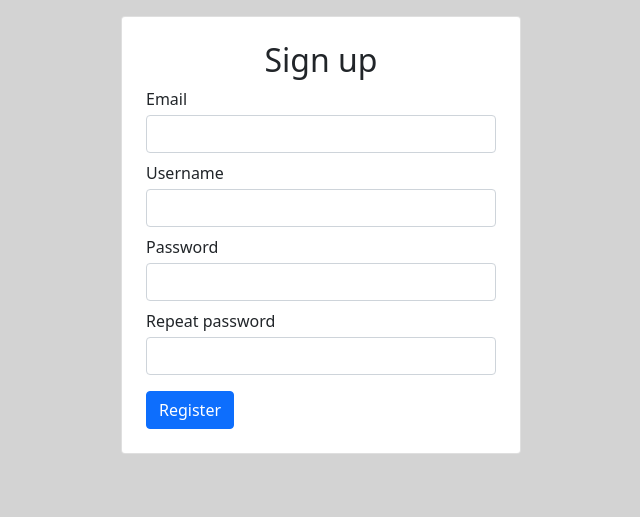
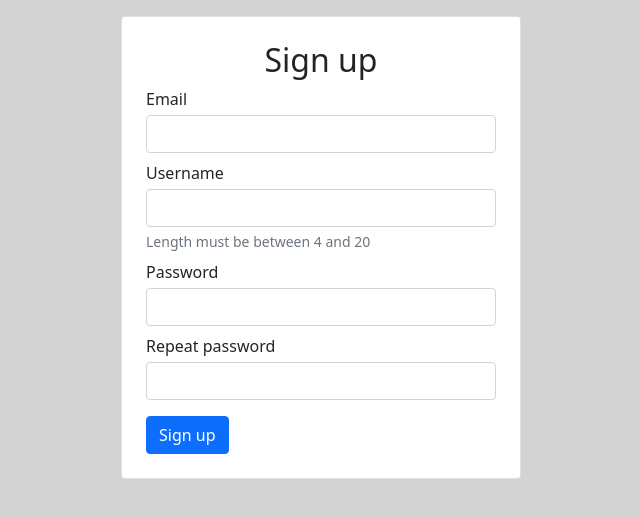
Before and after one commit to EnterKeeper/learnen, a Flask app: page /register in a window 1280 px wide. Shown: the part 56-573 px from the top of the page, without its empty margins (319-959 px from the left). Run offline with Flask 2, Linux system fonts and the light colour scheme; parts of the project's set-up code (start-up, migrations or seed data) failed here and were passed over.

Commit message:
User validators and describing them in forms

```diff
--- a/api/models/users.py
+++ b/api/models/users.py
@@ -24,6 +24,10 @@ class User(SqlAlchemyBase):
     avatar_filename = sqlalchemy.Column(sqlalchemy.String, default="default.png")
 
     polls = orm.relation("Poll", back_populates="author", passive_deletes=True)
+
+    min_username_length = 4
+    max_username_length = 20
+    max_bio_length = 200
 
     def set_password(self, password):
         self.hashed_password = generate_password(password)
--- a/api/schemas/polls.py
+++ b/api/schemas/polls.py
@@ -26,5 +26,5 @@ class PollSchema(SQLAlchemyAutoSchema):
         dump_only = ("id", "author_id", "completed", "created_at", "comments", "author")
 
     author = fields.Nested(UserSchema, exclude=("email", "polls"))
-    options = fields.Nested(OptionSchema, many=True, required=True, validate=validate.Length(min=1))
+    options = fields.Nested(OptionSchema, many=True, required=True, validate=validate.Length(min=1, max=20))
     comments = fields.Nested(CommentSchema, many=True)
--- a/api/schemas/users.py
+++ b/api/schemas/users.py
@@ -1,3 +1,4 @@
+from marshmallow import validate
 from marshmallow_sqlalchemy import SQLAlchemyAutoSchema, auto_field, fields
 
 from ..models.users import User
@@ -9,5 +10,8 @@ class UserSchema(SQLAlchemyAutoSchema):
         exclude = ("hashed_password",)
         load_only = ("password",)
 
+    email = auto_field(validate=validate.Email())
+    username = auto_field(validate=validate.Length(min=User.min_username_length, max=User.max_username_length))
+    bio = auto_field(validate=validate.Length(max=User.max_bio_length))
     password = auto_field("hashed_password")
     polls = fields.Nested("PollSchema", many=True, exclude=("author",))
--- a/forms/user.py
+++ b/forms/user.py
@@ -3,16 +3,21 @@ from wtforms import PasswordField, StringField, SubmitField
 from wtforms.fields.html5 import EmailField
 from wtforms.validators import DataRequired, Email, EqualTo, Length
 
+from api.models.users import User
+
 
 class RegisterForm(FlaskForm):
     email = EmailField("Email", validators=[DataRequired(), Email()])
-    username = StringField("Username", validators=[DataRequired(), Length(min=4, max=20)])
+    username = StringField("Username", validators=[DataRequired(), Length(min=User.min_username_length,
+                                                                          max=User.max_username_length)],
+                           description=f"Length must be between {User.min_username_length} "
+                                       f"and {User.max_username_length}")
     password = PasswordField("Password", validators=[DataRequired()])
     password_again = PasswordField("Repeat password", validators=[DataRequired(), EqualTo("password")])
-    submit = SubmitField("Register")
+    submit = SubmitField("Sign up")
 
 
 class LoginForm(FlaskForm):
-    email = EmailField("Email", validators=[DataRequired()])
+    email = EmailField("Email", validators=[DataRequired(), Email()])
     password = PasswordField("Password", validators=[DataRequired()])
     submit = SubmitField("Log in")
--- a/templates/login.html
+++ b/templates/login.html
@@ -11,10 +11,10 @@
                 </div>
             {% endif %}
             {% for field in form if field.name not in ("csrf_token", "submit") %}
-                <div>
+                <div class="form-field mb-2">
                     {% set mark_field_class = "text-danger" if field.errors else "" %}
                     {{ field.label(class="form-label mb-1 " + mark_field_class) }}
-                    {{ field(class="form-control mb-2") }}
+                    {{ field(class="form-control") }}
                 </div>
             {% endfor %}
             {{ form.submit(class="btn btn-primary mt-2") }}
--- a/templates/register.html
+++ b/templates/register.html
@@ -11,10 +11,11 @@
                 </div>
             {% endif %}
             {% for field in form if field.name not in ("csrf_token", "submit") %}
-                <div>
+                <div class="form-field mb-2">
                     {% set mark_field_class = "text-danger" if field.errors else "" %}
                     {{ field.label(class="form-label mb-1 " + mark_field_class) }}
-                    {{ field(class="form-control mb-2") }}
+                    {{ field(class="form-control", aria_describedby=field.name + "Help") }}
+                    <div id="{{ field.name + "Help" }}" class="form-text">{{ field.description }}</div>
                 </div>
             {% endfor %}
             {{ form.submit(class="btn btn-primary mt-2") }}
```
